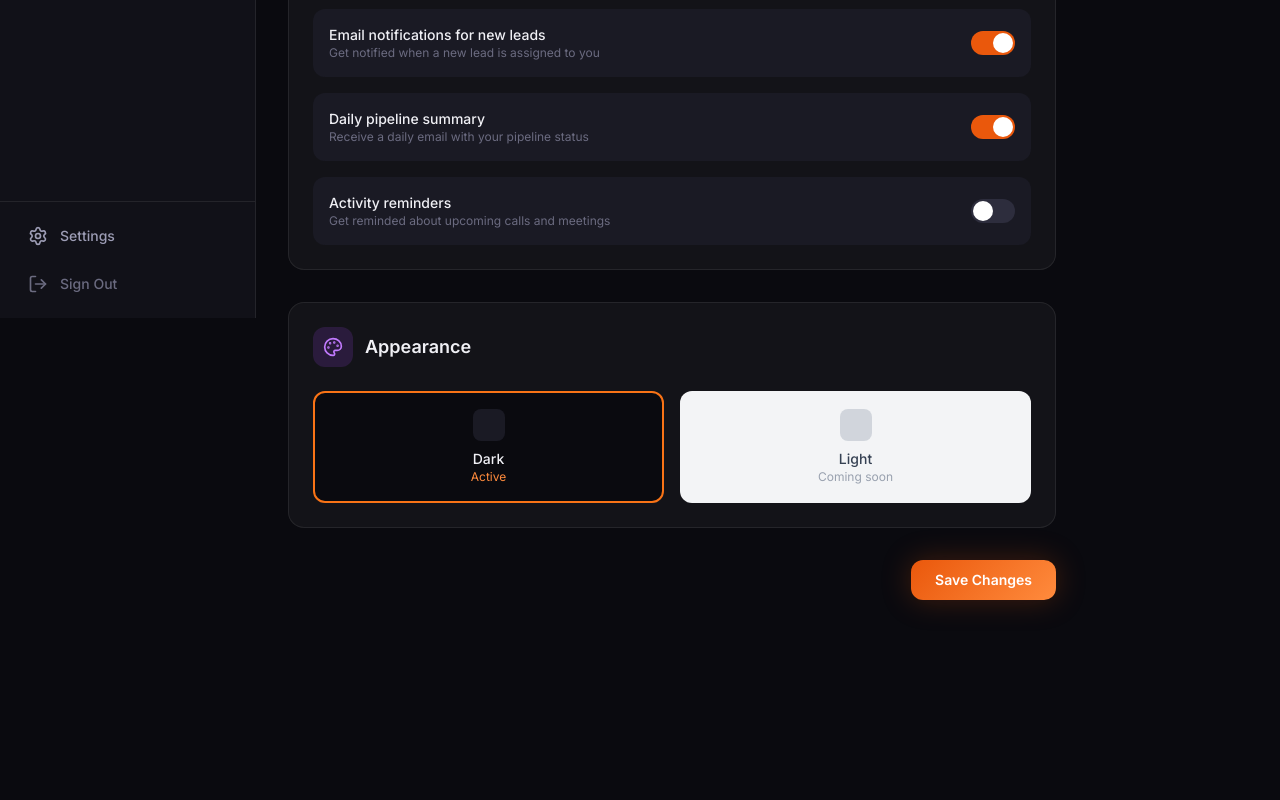
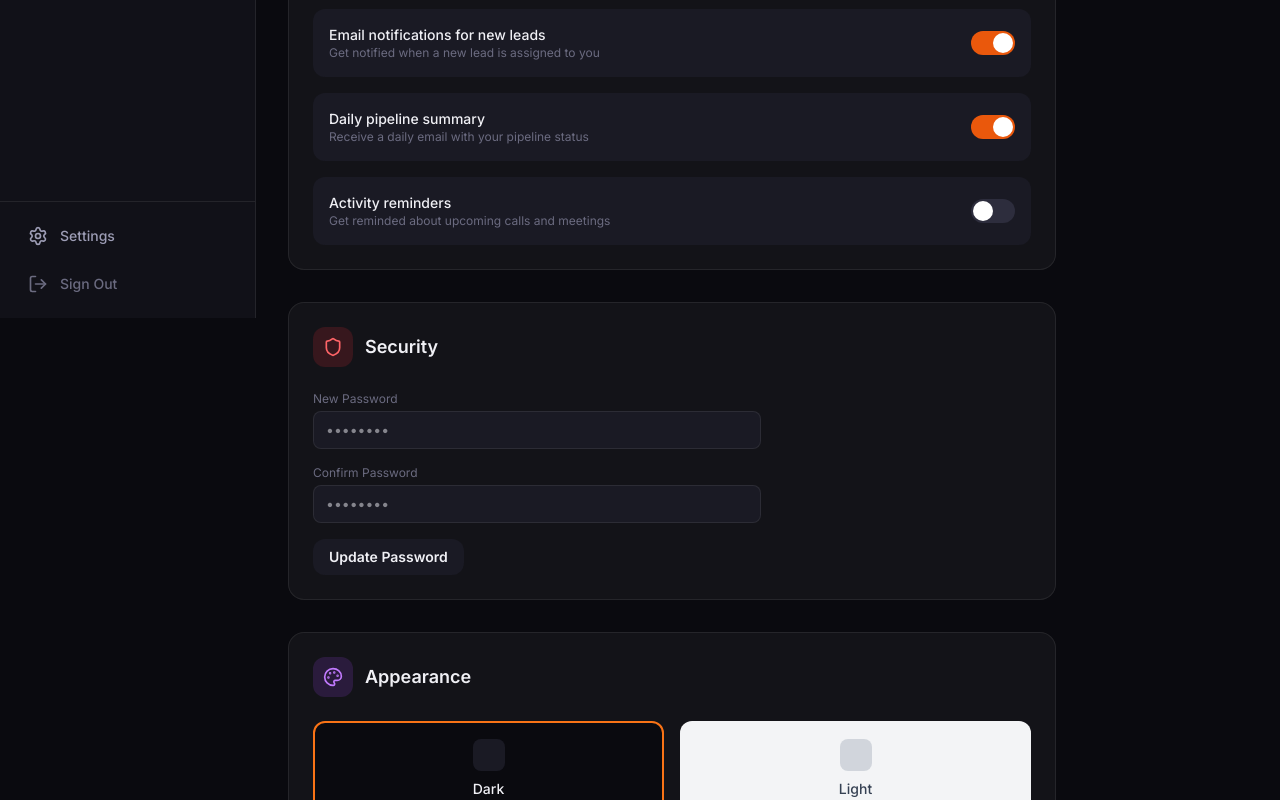
Before and after one commit to Mkobilan/hubplatecrm, a Next.js app: page /settings in a window 1280 px wide. Shown: the part 482-1282 px from the top of the page. Before the commit the page ends 1114 px from the top, so only its background shows below. Built offline with nearby package versions, Linux system fonts and the light colour scheme; no server answers.

Commit message:
feat: Add Password Reset functionality to Settings page

```diff
--- a/src/app/(dashboard)/settings/page.tsx
+++ b/src/app/(dashboard)/settings/page.tsx
@@ -11,6 +11,9 @@ export default function SettingsPage() {
     const [loading, setLoading] = useState(true);
     const [saving, setSaving] = useState(false);
     const [message, setMessage] = useState<{ type: 'success' | 'error', text: string } | null>(null);
+    const [newPassword, setNewPassword] = useState('');
+    const [confirmPassword, setConfirmPassword] = useState('');
+    const [resetting, setResetting] = useState(false);
     const supabase = createClient();
 
     useEffect(() => {
@@ -53,6 +56,35 @@ export default function SettingsPage() {
             setMessage({ type: 'error', text: error.message || 'Failed to update profile' });
         } finally {
             setSaving(false);
+        }
+    };
+
+    const handleResetPassword = async () => {
+        if (!newPassword || !confirmPassword) {
+            setMessage({ type: 'error', text: 'Please fill in both password fields' });
+            return;
+        }
+        if (newPassword !== confirmPassword) {
+            setMessage({ type: 'error', text: 'Passwords do not match' });
+            return;
+        }
+        if (newPassword.length < 6) {
+            setMessage({ type: 'error', text: 'Password must be at least 6 characters' });
+            return;
+        }
+
+        setResetting(true);
+        setMessage(null);
+        try {
+            const { error } = await supabase.auth.updateUser({ password: newPassword });
+            if (error) throw error;
+            setMessage({ type: 'success', text: 'Password updated successfully!' });
+            setNewPassword('');
+            setConfirmPassword('');
+        } catch (error: any) {
+            setMessage({ type: 'error', text: error.message || 'Failed to update password' });
+        } finally {
+            setResetting(false);
         }
     };
 
@@ -153,6 +185,48 @@ export default function SettingsPage() {
                 </div>
             </div>
 
+            {/* Security */}
+            <div className="glass-card p-6">
+                <div className="flex items-center gap-3 mb-6">
+                    <div className="rounded-xl bg-red-500/15 p-2.5">
+                        <Shield className="h-5 w-5 text-red-400" />
+                    </div>
+                    <h2 className="text-lg font-semibold text-[var(--color-text-primary)]">Security</h2>
+                </div>
+                <div className="space-y-4 max-w-md">
+                    <div>
+                        <label className="mb-1 block text-xs text-[var(--color-text-muted)]">New Password</label>
+                        <input
+                            type="password"
+                            autoComplete="new-password"
+                            value={newPassword}
+                            onChange={(e) => setNewPassword(e.target.value)}
+                            placeholder="••••••••"
+                            className="w-full rounded-lg border border-[var(--color-glass-border)] bg-[var(--color-surface-700)] py-2 px-3 text-sm text-[var(--color-text-primary)] outline-none focus:border-[var(--color-brand-500)] transition-colors"
+                        />
+                    </div>
+                    <div>
+                        <label className="mb-1 block text-xs text-[var(--color-text-muted)]">Confirm Password</label>
+                        <input
+                            type="password"
+                            autoComplete="new-password"
+                            value={confirmPassword}
+                            onChange={(e) => setConfirmPassword(e.target.value)}
+                            placeholder="••••••••"
+                            className="w-full rounded-lg border border-[var(--color-glass-border)] bg-[var(--color-surface-700)] py-2 px-3 text-sm text-[var(--color-text-primary)] outline-none focus:border-[var(--color-brand-500)] transition-colors"
+                        />
+                    </div>
+                    <button
+                        onClick={handleResetPassword}
+                        disabled={resetting}
+                        className="rounded-xl bg-[var(--color-surface-700)] px-4 py-2 text-sm font-semibold text-[var(--color-text-primary)] hover:bg-[var(--color-surface-600)] transition-all flex items-center gap-2"
+                    >
+                        {resetting && <Loader2 className="h-4 w-4 animate-spin" />}
+                        {resetting ? 'Updating...' : 'Update Password'}
+                    </button>
+                </div>
+            </div>
+
             {/* Appearance */}
             <div className="glass-card p-6">
                 <div className="flex items-center gap-3 mb-6">
```
Also changed, not shown: public/logo.png (added).
